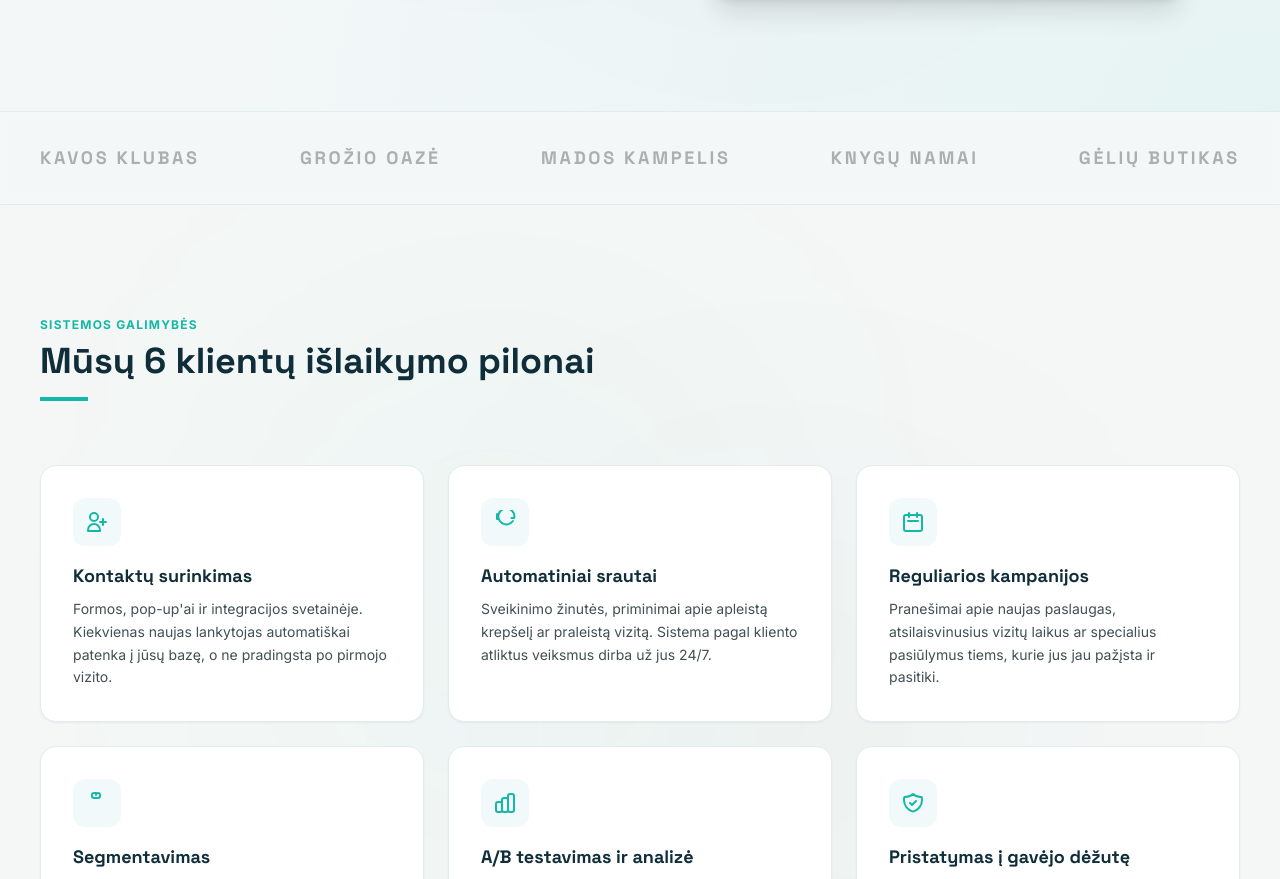
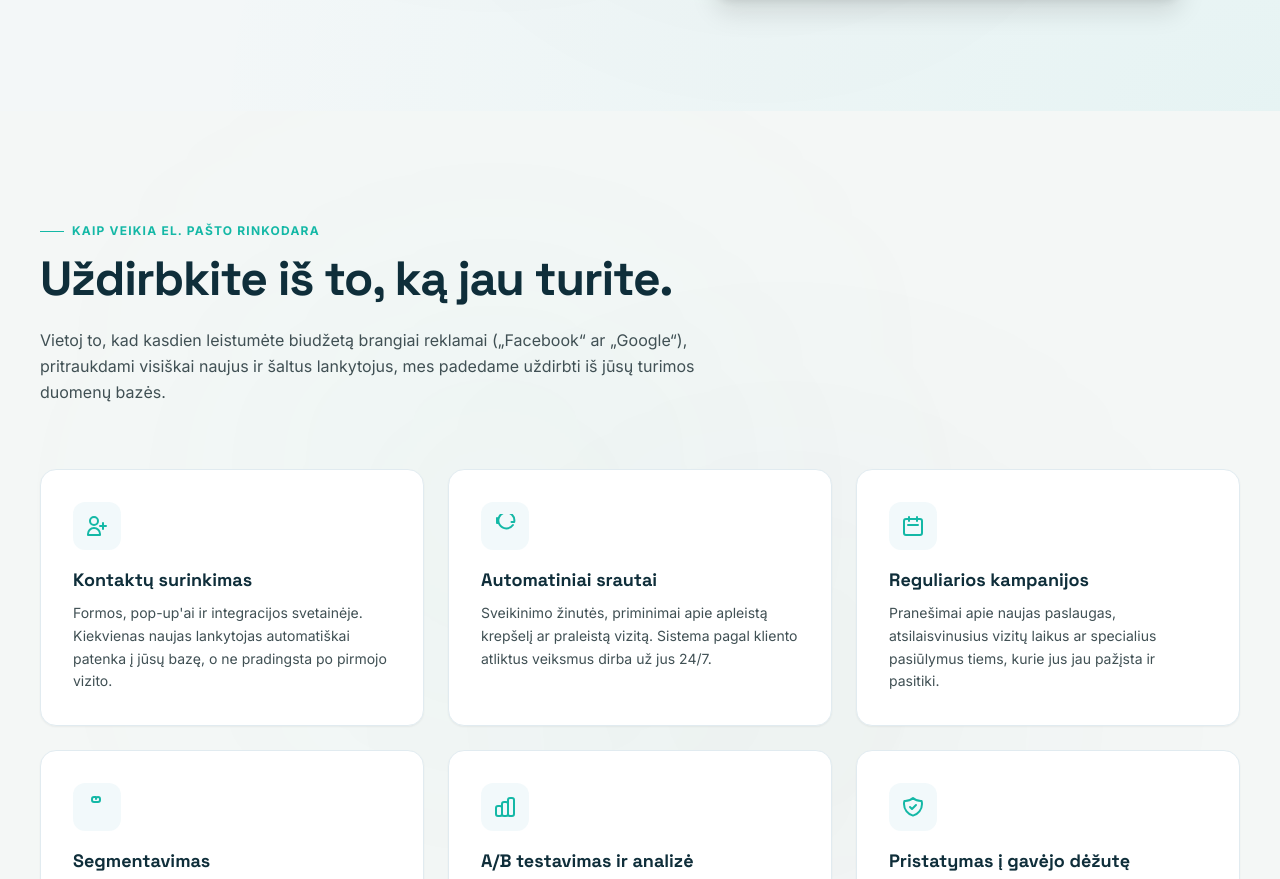
Before and after one commit to evseic/sms-retention-system, a Next.js app: page / in a window 1280 px wide. Shown: the part 731-1610 px from the top of the page. Built offline with nearby package versions, Linux system fonts and the light colour scheme.

Commit message:
Update page.tsx

```diff
--- a/src/app/page.tsx
+++ b/src/app/page.tsx
@@ -296,7 +296,7 @@ const formatNumber = (num: number) => {
 const TRANSLATIONS = {
   LT: {
     nav: {
-      howItWorks: "Sistemos galimybės",
+      howItWorks: "Kaip veikia",
       calculator: "Skaičiuoklė",
       faq: "D.U.K.",
       results: "Rezultatai",
@@ -336,8 +336,9 @@ const TRANSLATIONS = {
       cta: "Rezervuoti konsultaciją",
     },
     pillars: {
-      tag: "Sistemos galimybės",
-      title: "Mūsų 6 klientų išlaikymo pilonai",
+      tag: "Kaip veikia el. pašto rinkodara",
+      title: "Uždirbkite iš to, ką jau turite.",
+      desc: "Vietoj to, kad kasdien leistumėte biudžetą brangiai reklamai („Facebook“ ar „Google“), pritraukdami visiškai naujus ir šaltus lankytojus, mes padedame uždirbti iš jūsų turimos duomenų bazės.",
       list: [
         {
           title: "Kontaktų surinkimas",
@@ -471,7 +472,7 @@ const TRANSLATIONS = {
   },
   EN: {
     nav: {
-      howItWorks: "Capabilities",
+      howItWorks: "How it works",
       calculator: "Calculator",
       faq: "FAQ",
       results: "Results",
@@ -511,8 +512,9 @@ const TRANSLATIONS = {
       cta: "Book a consultation",
     },
     pillars: {
-      tag: "System capabilities",
-      title: "Our 6 pillars of customer retention",
+      tag: "How Email Marketing Works",
+      title: "Email earns from what you already have.",
+      desc: "Instead of paying for new traffic over and over, email helps you earn more from the people who have already visited your store.",
       list: [
         {
           title: "Contact collection",
@@ -1107,18 +1109,7 @@ export default function Home() {
         </div>{/* end hero grid */}
       </section>{/* end hero section */}
 
-      {/* Brand Logos Slider */}
-      <section className="border-y border-border-subtle py-8 bg-[#F4F7F6]/40 backdrop-blur-sm overflow-hidden relative z-10">
-        <div className="max-w-container-max mx-auto px-margin-mobile md:px-margin-desktop">
-          <div className="flex flex-wrap items-center justify-center gap-x-12 gap-y-6 md:justify-between opacity-35 grayscale contrast-120 hover:opacity-60 transition-opacity duration-300">
-            <span className="font-display text-base md:text-lg font-black tracking-[0.15em] text-deep-navy">KAVOS KLUBAS</span>
-            <span className="font-display text-base md:text-lg font-black tracking-[0.15em] text-deep-navy">GROŽIO OAZĖ</span>
-            <span className="font-display text-base md:text-lg font-black tracking-[0.15em] text-deep-navy">MADOS KAMPELIS</span>
-            <span className="font-display text-base md:text-lg font-black tracking-[0.15em] text-deep-navy">KNYGŲ NAMAI</span>
-            <span className="font-display text-base md:text-lg font-black tracking-[0.15em] text-deep-navy">GĖLIŲ BUTIKAS</span>
-          </div>
-        </div>
-      </section>
+
 
       {/* Pillars Section - Redesigned as a Light Bento Grid */}
       <section id="pillars" className="relative py-20 md:py-28 bg-[#F4F7F6] text-on-surface overflow-hidden">
@@ -1128,13 +1119,16 @@ export default function Home() {
 
         <div className="max-w-container-max mx-auto px-margin-mobile md:px-margin-desktop relative z-10">
           <div className="max-w-3xl mb-16">
-            <span className="text-emerald-growth font-bold text-xs uppercase tracking-widest block mb-2">
+            <span className="text-emerald-growth font-bold text-xs uppercase tracking-widest flex items-center gap-2 mb-4">
+              <span className="w-6 h-px bg-emerald-growth"></span>
               {t.pillars.tag}
             </span>
-            <h2 className="font-display text-3xl md:text-4xl font-bold text-deep-navy mb-4">
+            <h2 className="font-display text-3xl md:text-5xl font-bold tracking-tight text-deep-navy leading-tight mb-6">
               {t.pillars.title}
             </h2>
-            <div className="h-1 w-12 bg-emerald-growth"></div>
+            <p className="text-body-lg text-on-surface-variant leading-relaxed max-w-2xl">
+              {t.pillars.desc}
+            </p>
           </div>
 
           <div className="grid sm:grid-cols-2 lg:grid-cols-3 gap-6 relative z-10">
```
